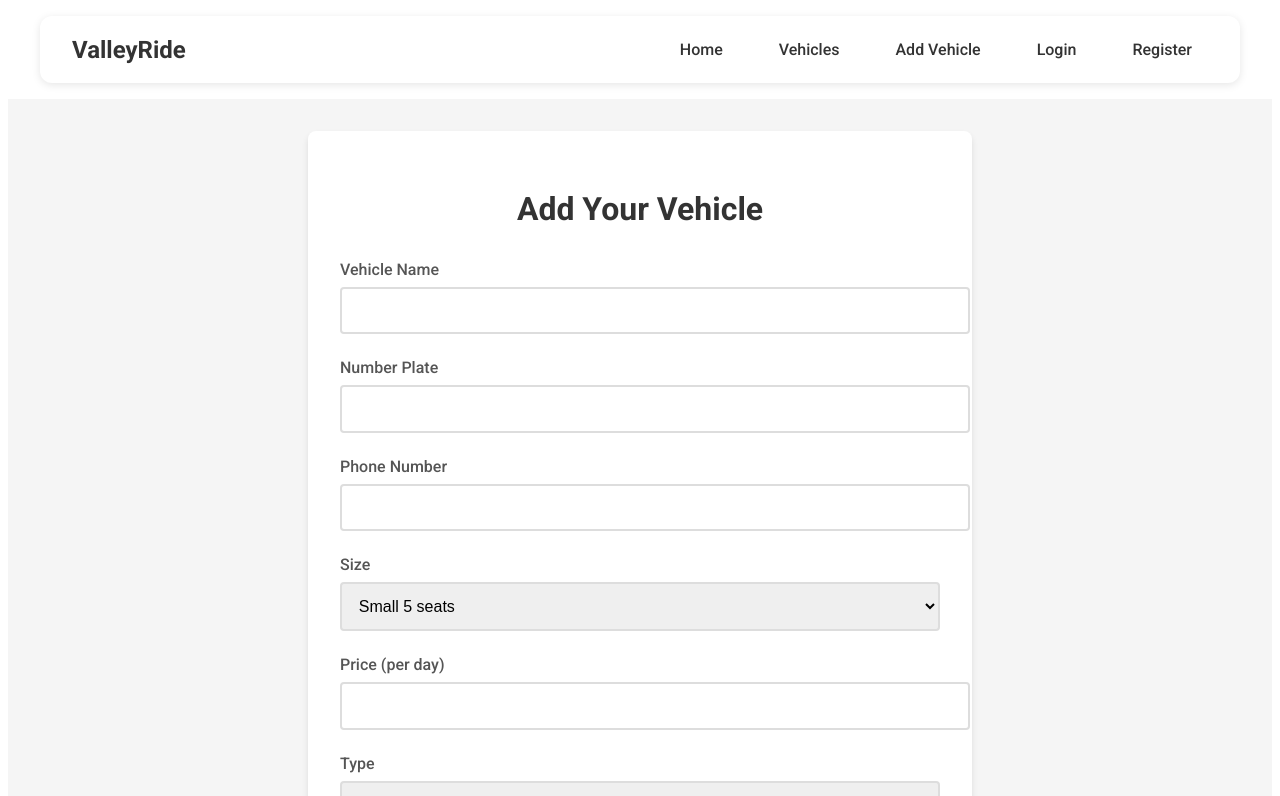
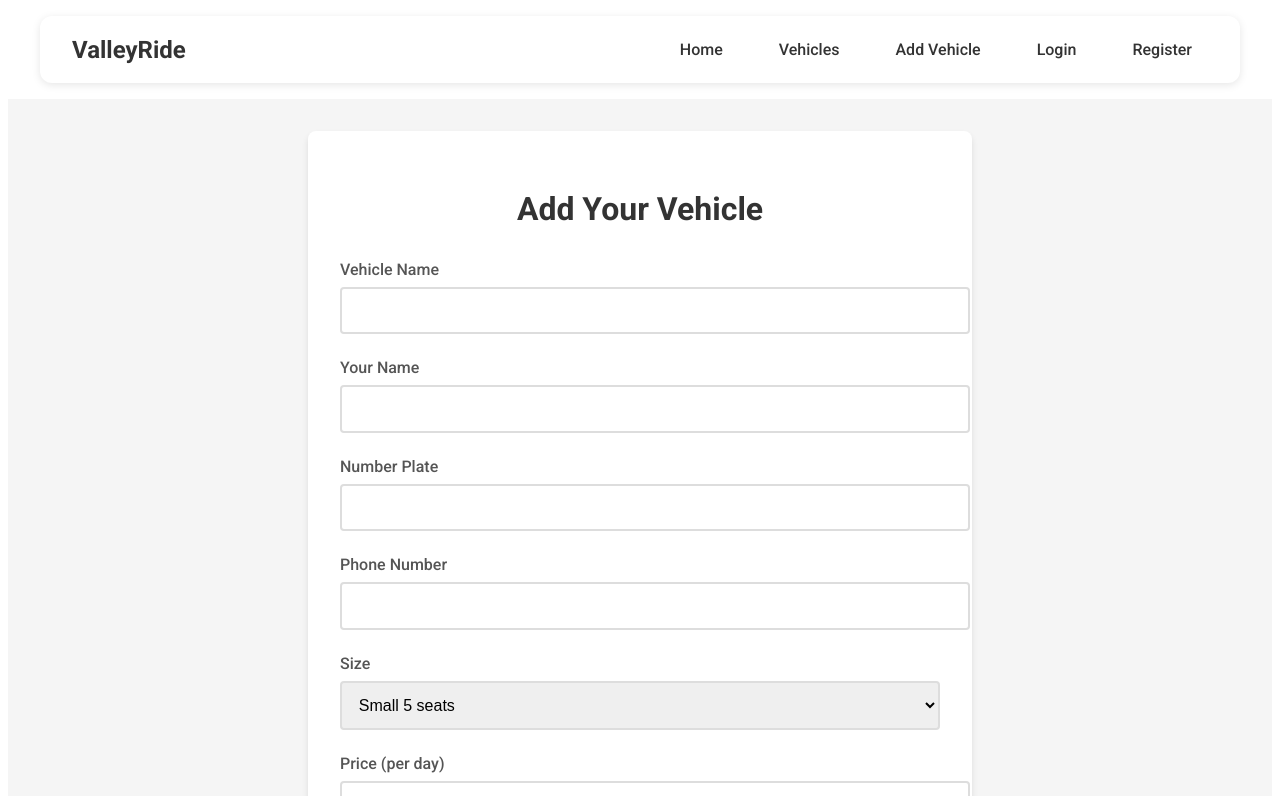
Before and after one commit to clayaaz/ti-hackathon-2024, a React (Vite) app in the folder frontend/: page /add-vehicle in a window 1280 px wide. Shown: the top 796 px of the page. Built offline with nearby package versions, Linux system fonts and the light colour scheme.

Commit message:
added username to addVehicle form

```diff
--- a/frontend/src/pages/AddVehicle.jsx
+++ b/frontend/src/pages/AddVehicle.jsx
@@ -26,6 +26,7 @@ const AddVehicle = () => {
         // Reset form
         setvehicle({
           name: '',
+          user_name: '',
           number_plate: '',
           phone_number: '',
           size: 'small',
@@ -67,6 +68,16 @@ const AddVehicle = () => {
             type="text"
             name="name"
             value={vehicle.name}
+            onChange={handleChange}
+            required
+          />
+        </div>
+        <div className="form-group" style={getAnimationDelay(1)}>
+          <label>Your Name</label>
+          <input
+            type="text"
+            name="user_name"
+            value={vehicle.user_name}
             onChange={handleChange}
             required
           />
```
Also changed, not shown: 1 other file (tests, documents, lock files or other folders).
